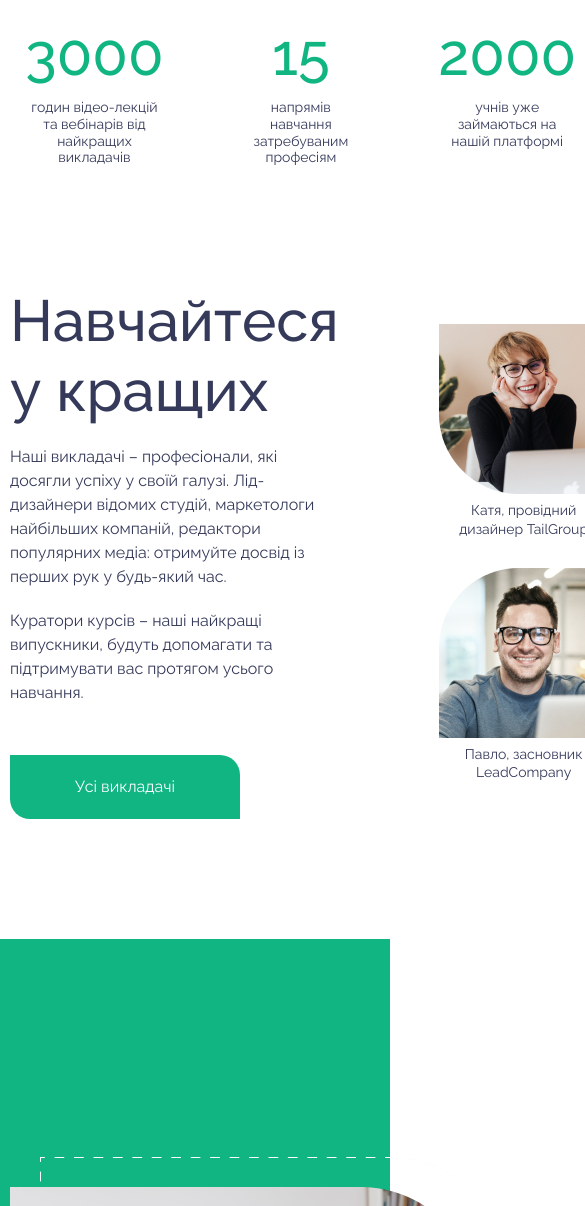
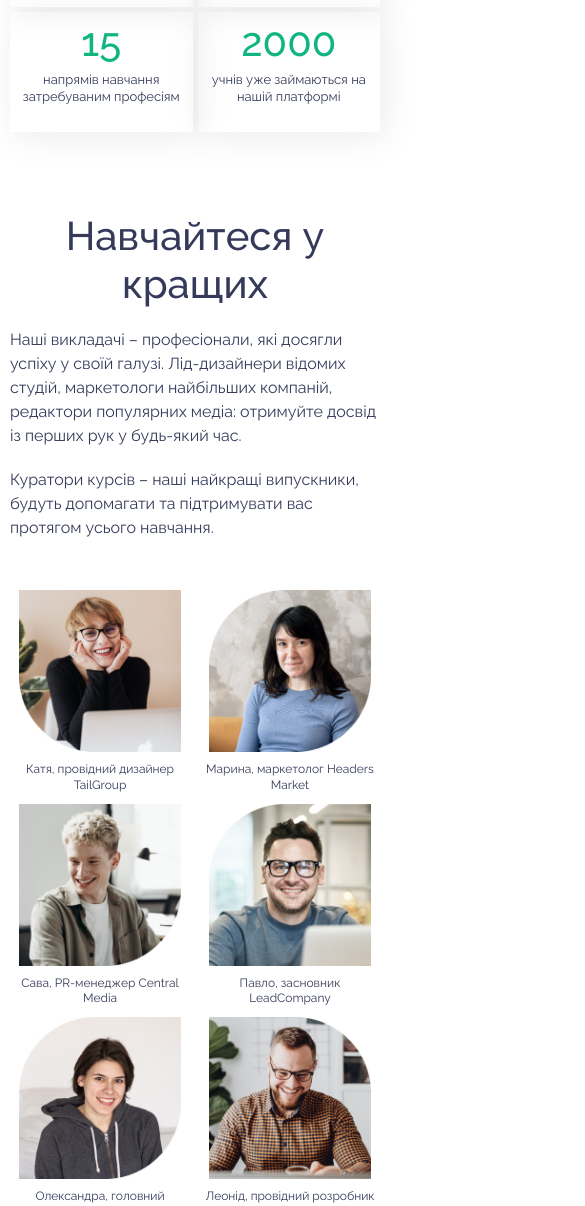
Before and after one commit to MsTetyana/ementor, a plain HTML site: page index.html in a window 390 px wide. Shown: the part 794-2000 px from the top of the page, 585 px wide, since content can reach past the window. Drawn offline with Linux system fonts and the light colour scheme.

Commit message:
mobile lectures block done

```diff
--- a/css/style.css
+++ b/css/style.css
@@ -572,13 +572,18 @@ body{
 .menu__btn{
   display: none;
 }
+
+.button-link--mob{
+  display: none;
+}
+
+
 /* media start */
 @media(max-width: 1100px){
   .top__img-one,
   .top__img-two{
     width: 20%;
   }
-
   .top__inner{
     padding-top: 60px;
   }
@@ -586,6 +591,42 @@ body{
     padding-left: 30px;
     padding-right: 30px;
   }
+
+  .numbers__item{
+    max-width: 200px;
+    text-align: center;
+    padding: 0 10px;
+  }
+
+  .lecturers__title{
+    text-align: center;
+  }
+  .lecturers__inner{
+    flex-wrap: wrap;
+    gap: 30px;
+  }
+  .lecturers__content{
+    max-width: 100%;
+  }
+  .button-link--desc{
+    display: none;
+  }
+  .button-link--mob{
+    display: block;
+    margin: 50px auto 0 auto;
+  }
+  .lecturers__text{
+    margin-bottom: 20px;
+  }
+  .lecturers__list{
+    margin: 0 auto;
+  }
+  .lecturers__item-photo{
+    display: block;
+    margin: 0 auto 10px auto;
+
+  }
+
 }
 
 @media(max-width: 900px){
@@ -593,29 +634,59 @@ body{
   .top__img-two{
     display: none;
   }
-}
 
-@media(max-width: 700px){
-  .menu__list{
+  .menu__list-course{
     gap: 20px;
-    justify-content: space-between;
     font-size: 15px;
+  }
+
+  .numbers__list{
+   display: grid;
+   grid-template-columns: repeat(2, 1fr);
+   grid-template-rows: repeat(2, 1fr);
+   align-items: center;
+  }
+  .numbers__item{
+    max-width: 350px;
+    padding: 20px 30px;
+    margin: 0 auto;
+    box-shadow: 5px 5px 30px rgba(101, 101, 101, .12);
+    height: 100%;
+  }
+  .numbers__text {
+    font-size: 16px;
+    line-height: 130%;
   }
 }
 
-@media(max-width: 565px){
+
+@media(max-width: 700px){
   .container{
     padding: 0 10px;
   }
-  .header-topgit{
+  .block__margin-bottom{
+    margin-bottom: 80px;
+  }
+  .title{
+    font-size: 40px;
+  }
+  .button-link{
+    padding: 15px 10px;
+    font-size: 15px;
+  }
+
+  .header-top{
     padding-top: 25px;
     padding-bottom: 25px;
   }
   .top{
-    height: 700px;
+    height: 650px;
+  }
+  .top__inner{
+    padding-top: 20px;
   }
   .top__box{
-    padding-bottom: 140px;
+    padding-bottom: 170px;
   }
   .top__title{
     font-size: 48px;
@@ -628,6 +699,9 @@ body{
     display: block;
     z-index: 3;
   }
+  .logo{
+    z-index: 3;
+  }
   .logo-mobile-img{
     width: 120px;
   }
@@ -638,6 +712,7 @@ body{
     display: flex;
     justify-content: space-between;
   }
+
   /* burger style start */
   .menu__btn{
     display: flex;
@@ -656,6 +731,9 @@ body{
     width: 100%;
     height: 2px;
     background-color: #FDFDFD;
+  }
+  .menu__btn-dark span{
+    background-color: #353A5A;
   }
   .menu__list{
     position: absolute;
@@ -678,5 +756,71 @@ body{
     transform: translateY(0%);
   }
   /* burger style end */
+
+  .numbers__list{
+    gap: 15px;
+  }
+  .numbers__item {
+    padding: 15px;
+  }
+  .numbers__number{
+    font-size: 36px;
+  }
+  .numbers__text{
+    font-size: 15px;
+  }
+
+  .lecturers__list{
+    gap: 10px;
+  }
+}
+
+@media(max-width: 570px){
+  .lecturers__list{
+    grid-template-columns: repeat(2, 1fr);
+    gap: 30px;
+  }
+}
+
+@media(max-width: 490px){
+  .top{
+    height: 600px;
+  }
+  .top__title{
+    font-size: 36px;
+    margin-top: 20px;
+  }
+  .top__box{
+    padding-left: 0;
+    padding-right: 0;
+  }
+
+  .numbers__list{
+    gap: 5px;
+  }
+  .numbers__number{
+    font-size: 40px;
+    margin-bottom: 10px;
+  }
+  .numbers__item{
+    padding: 10px;
+  }
+  .numbers__text{
+    font-size: 13px;
+    line-height: 130%;
+  }
+
+  .lecturers__list{
+    gap: 10px;
+  }
+  .lecturers__item-photo{
+    width: 90%;
+  }
+  .lecturers__item-info{
+    font-size: 12px;
+  }
+  .button-link--mob{
+    margin: 30px auto 0 auto;
+  }
 }
 /* media end */
--- a/index.html
+++ b/index.html
@@ -123,7 +123,7 @@
               </span>
                 Куратори курсів – наші найкращі випускники, будуть допомагати та підтримувати вас протягом усього навчання.
             </div>
-            <a href="#" class="button-link button-link-green">
+            <a href="#" class="button-link button-link-green button-link--desc">
               Усі викладачі
             </a>
           </div>
@@ -165,6 +165,9 @@
               </p>
             </li>
           </ul>
+          <a href="#" class="button-link button-link-green button-link--mob">
+            Усі викладачі
+          </a>
         </div>
       </div>
     </section>
```
Also changed, not shown: course.html (+3 -3 lines).
